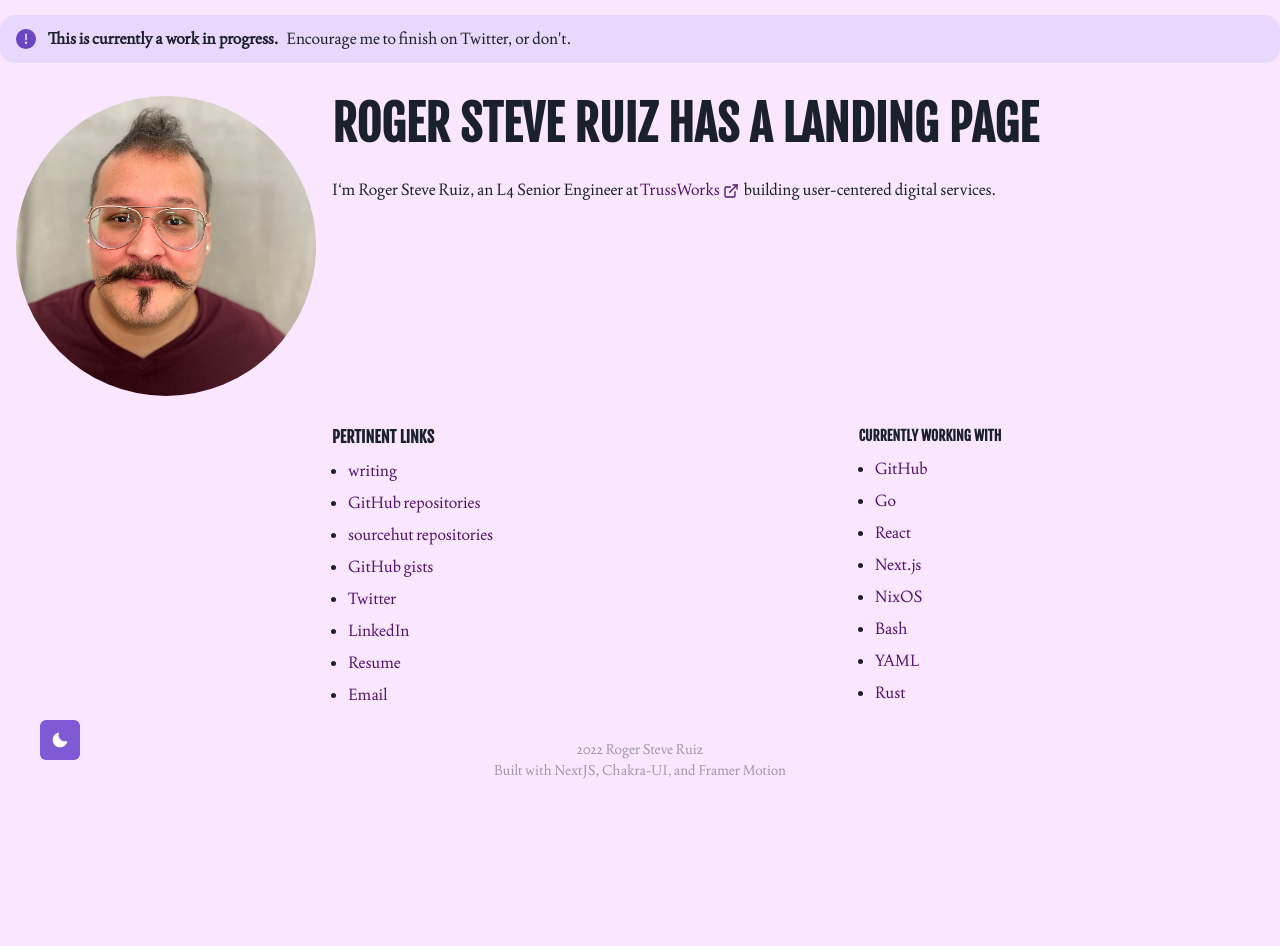
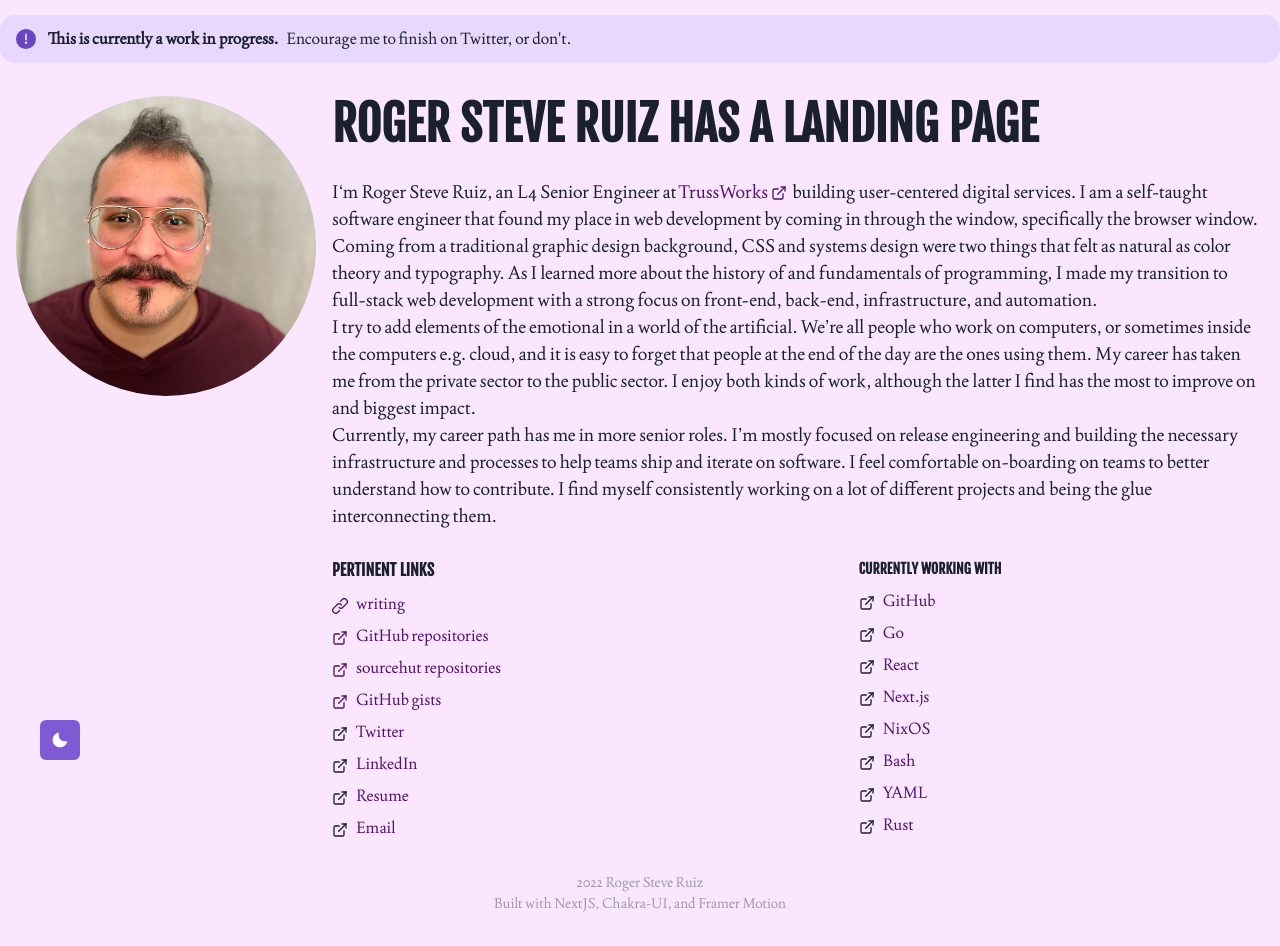
Before and after one commit to rogeruiz/srht-landing-page, a Next.js app: page / in a window 1280 px wide. Before the commit the page ends 813 px from the top, so only its background shows below. Built offline with nearby package versions, Linux system fonts and the light colour scheme.

Commit message:
Update the homepage;
- Add icons to the list
- Expand the bio
- Update the text size
- Fix link

```diff
--- a/pages/index.js
+++ b/pages/index.js
@@ -6,11 +6,12 @@ import {
   Stack,
   Text,
   Link,
-  UnorderedList,
+  List,
   ListItem,
+  ListIcon,
   Image
 } from '@chakra-ui/react'
-import { ExternalLinkIcon } from '@chakra-ui/icons'
+import { ExternalLinkIcon, LinkIcon } from '@chakra-ui/icons'
 import ThemeToggleButton from '../components/theme-toggle-button'
 
 const Home = () => {
@@ -29,12 +30,36 @@ const Home = () => {
         <Heading as="h1" fontSize={'5xl'} textTransform={'uppercase'} mb={3}>
           Roger Steve Ruiz has a landing page
         </Heading>
-        <Text>
+        <Text fontSize={'lg'}>
           I&lsquo;m Roger Steve Ruiz, an L4 Senior Engineer at
           <Link mx={'2px'} href="https://truss.works/">
             TrussWorks <ExternalLinkIcon fontSize={'1rem'} mr="3px" />
           </Link>
-          building user-centered digital services.
+          building user-centered digital services. I am a self-taught software
+          engineer that found my place in web development by coming in through
+          the window, specifically the browser window. Coming from a traditional
+          graphic design background, CSS and systems design were two things that
+          felt as natural as color theory and typography. As I learned more
+          about the history of and fundamentals of programming, I made my
+          transition to full-stack web development with a strong focus on
+          front-end, back-end, infrastructure, and automation.
+        </Text>
+        <Text fontSize={'lg'}>
+          I try to add elements of the emotional in a world of the artificial.
+          We’re all people who work on computers, or sometimes inside the
+          computers e.g. cloud, and it is easy to forget that people at the end
+          of the day are the ones using them. My career has taken me from the
+          private sector to the public sector. I enjoy both kinds of work,
+          although the latter I find has the most to improve on and biggest
+          impact.
+        </Text>
+        <Text fontSize={'lg'}>
+          Currently, my career path has me in more senior roles. I’m mostly
+          focused on release engineering and building the necessary
+          infrastructure and processes to help teams ship and iterate on
+          software. I feel comfortable on-boarding on teams to better understand
+          how to contribute. I find myself consistently working on a lot of
+          different projects and being the glue interconnecting them.
         </Text>
       </GridItem>
       <GridItem colStart={[4, 4]} colSpan={[8, 3]}>
@@ -43,38 +68,48 @@ const Home = () => {
             <Heading as="h2" fontSize={'md'} textTransform={'uppercase'}>
               Pertinent links
             </Heading>
-            <UnorderedList spacing={2}>
+            <List spacing={2}>
               <ListItem>
-                <Link href="https://write.rog.gr/">writing</Link>
+                <Link href="https://write.rog.gr/">
+                  <ListIcon as={LinkIcon} mr={2} />
+                  writing
+                </Link>
               </ListItem>
               <ListItem>
                 <Link href="https://github.com/rogeruiz/">
+                  <ListIcon as={ExternalLinkIcon} mr={2} />
                   GitHub repositories
                 </Link>
               </ListItem>
               <ListItem>
                 <Link href="https://git.sr.ht/~rogeruiz/">
+                  <ListIcon as={ExternalLinkIcon} mr={2} />
                   sourcehut repositories
                 </Link>
               </ListItem>
               <ListItem>
                 <Link href="https://gist.github.com/rogeruiz/">
+                  <ListIcon as={ExternalLinkIcon} mr={2} />
                   GitHub gists
                 </Link>
               </ListItem>
               <ListItem>
+                <ListIcon as={ExternalLinkIcon} mr={2} />
                 <Link href="https://twitter.com/rogeruiz">Twitter</Link>
               </ListItem>
               <ListItem>
+                <ListIcon as={ExternalLinkIcon} mr={2} />
                 <Link href="http://linkedin.com/in/rogeruiz/">LinkedIn</Link>
               </ListItem>
               <ListItem>
+                <ListIcon as={ExternalLinkIcon} mr={2} />
                 <Link href="https://write.rog.gr/resume.pdf">Resume</Link>
               </ListItem>
               <ListItem>
-                <Link href="https://git.sr.ht/~rogeruiz/">Email</Link>
+                <ListIcon as={ExternalLinkIcon} mr={2} />
+                <Link href="mailto:hi@rog.gr">Email</Link>
               </ListItem>
-            </UnorderedList>
+            </List>
           </Box>
         </Stack>
       </GridItem>
@@ -84,38 +119,42 @@ const Home = () => {
             <Heading as="h5" fontSize={'sm'} textTransform={'uppercase'}>
               Currently working with
             </Heading>
-            <UnorderedList spacing={2}>
+            <List spacing={2}>
               <ListItem>
+                <ListIcon as={ExternalLinkIcon} mr={2} />
                 <Link href="https://github.com/">GitHub</Link>
               </ListItem>
               <ListItem>
+                <ListIcon as={ExternalLinkIcon} mr={2} />
                 <Link href="https://golang.org/">Go</Link>
               </ListItem>
               <ListItem>
+                <ListIcon as={ExternalLinkIcon} mr={2} />
                 <Link href="https://reactjs.org/">React</Link>
               </ListItem>
               <ListItem>
+                <ListIcon as={ExternalLinkIcon} mr={2} />
                 <Link href="https://nextjs.org/">Next.js</Link>
               </ListItem>
               <ListItem>
-                {' '}
+                <ListIcon as={ExternalLinkIcon} mr={2} />
                 <Link href="https://nixos.org/">NixOS</Link>
               </ListItem>
               <ListItem>
-                {' '}
+                <ListIcon as={ExternalLinkIcon} mr={2} />
                 <Link href="http://www.tldp.org/HOWTO/Bash-Prog-Intro-HOWTO.html">
                   Bash
                 </Link>
               </ListItem>
               <ListItem>
-                {' '}
+                <ListIcon as={ExternalLinkIcon} mr={2} />
                 <Link href="https://yaml.org/">YAML</Link>
               </ListItem>
               <ListItem>
-                {' '}
+                <ListIcon as={ExternalLinkIcon} mr={2} />
                 <Link href="https://www.rust-lang.org/">Rust</Link>
               </ListItem>
-            </UnorderedList>
+            </List>
           </Box>
         </Stack>
       </GridItem>
```
